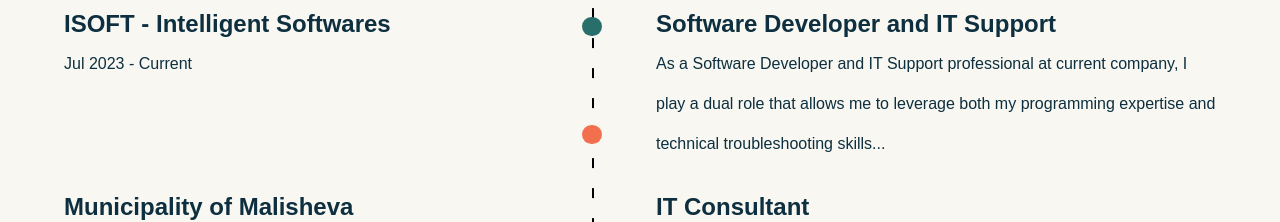
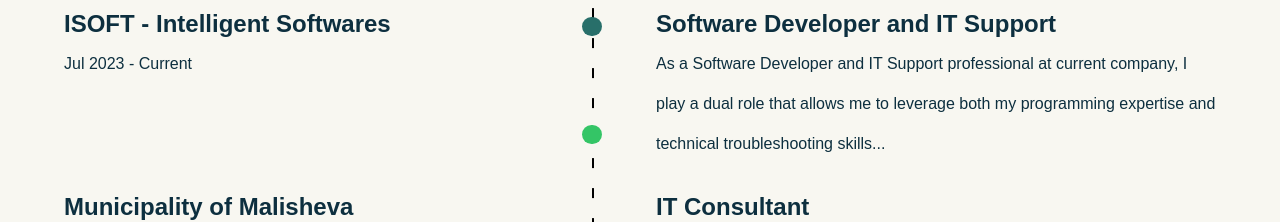
Before and after one commit to Albion007/personal_portfolio, a React (Vite) app: page / in a window 1280 px wide. Shown: the part 1380-1602 px from the top of the page. Built offline with nearby package versions, Linux system fonts and the light colour scheme; a web font is replaced by a local one.

Commit message:
some changes on work menu

```diff
--- a/src/components/Work/Work.jsx
+++ b/src/components/Work/Work.jsx
@@ -36,9 +36,9 @@
 
           <motion.div variants={zoomIn(1, 1)} className={css.progressbar}>
             <motion.div variants={fadeIn("down", "tween", 2, 1.5)} className={css.line}></motion.div>
-            <div><div className={css.circle} style={{background: "#286F6C"}}></div></div>
-            <div><div className={css.circle} style={{background: "#F2704E"}}></div></div>
-            <div><div className={css.circle} style={{background: "#EEC048"}}></div></div>
+            <div><div className={css.circle} style={{background: "#286F6A"}}></div></div>
+            <div><div className={css.circle} style={{background: "#34C566"}}></div></div>
+            <div><div className={css.circle} style={{background: "#EEC44E"}}></div></div>
           </motion.div>
 
         </div>
```
Also changed, not shown: 1 other file (tests, documents, lock files or other folders).
